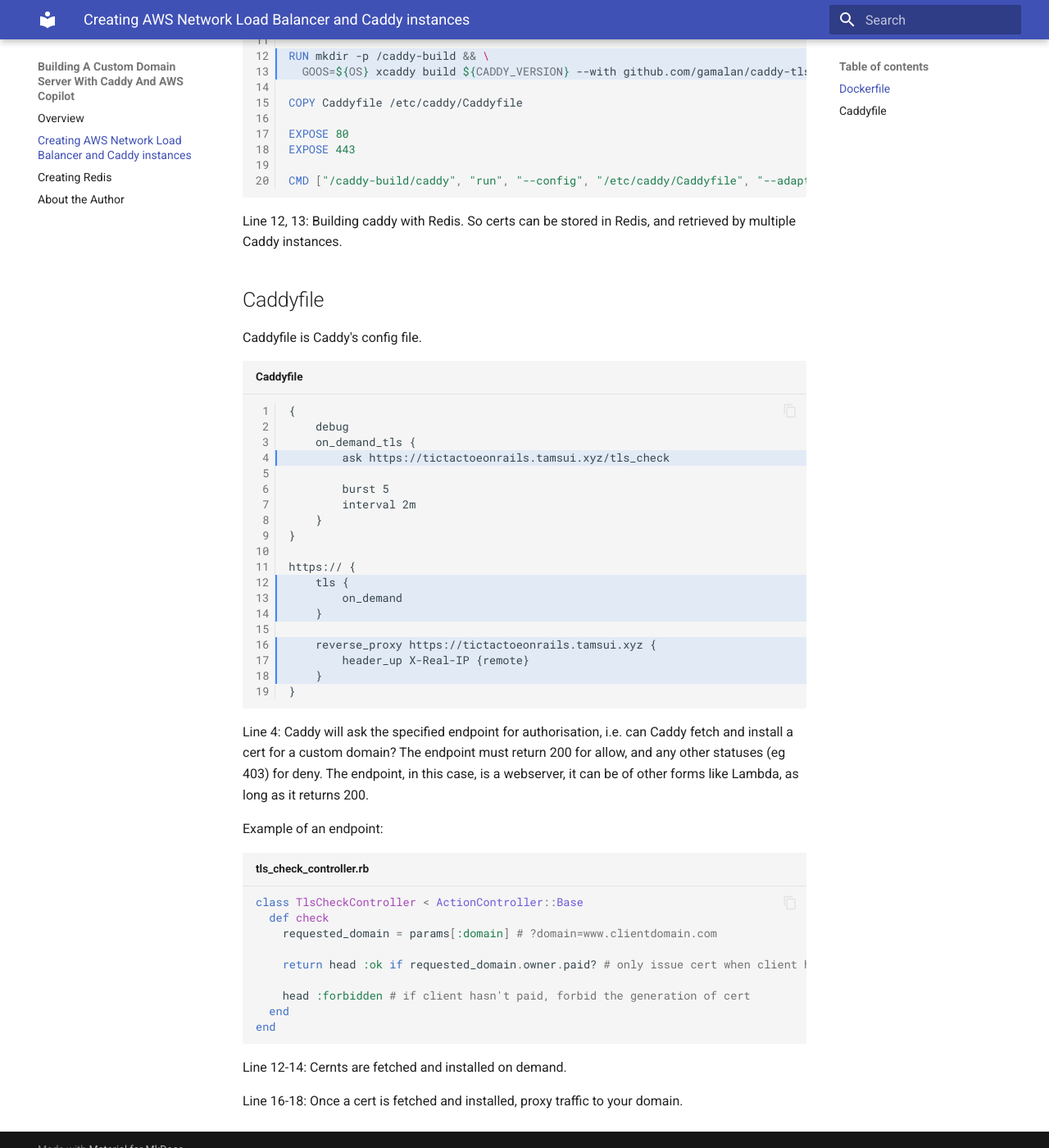
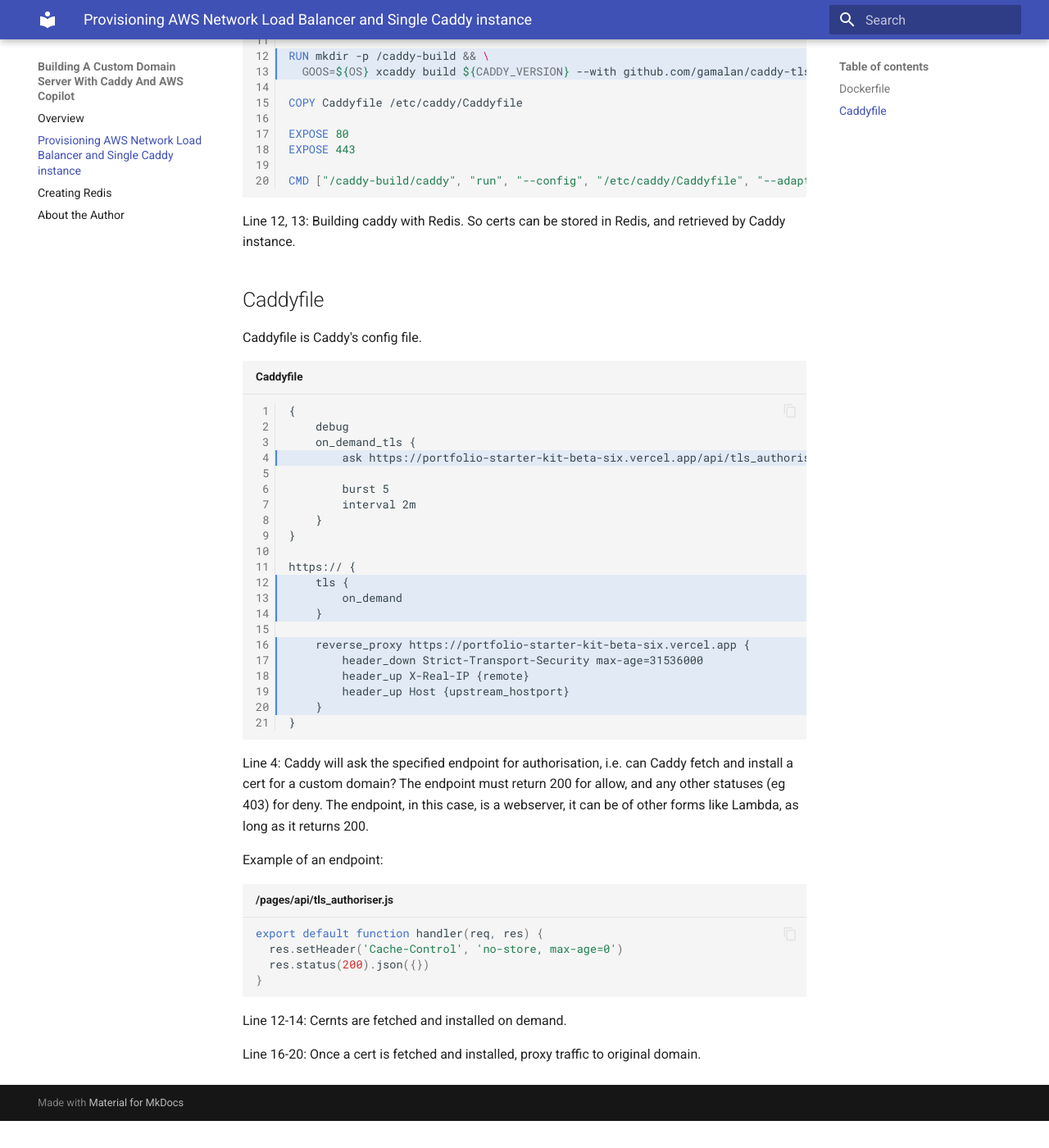
Before and after one commit to build-with-aws-copilot/caddy_docs, an MkDocs documentation site: the page built from docs/network_load_balancer_and_caddy.md, in a window 1280 px wide and 1400 px high, scrolled down 1300 px. Shown: the whole window at 82% size. Built offline with MkDocs 1.6.1 and Material for MkDocs 9.7.7, drawn with Linux system fonts in a browser that asks for light colours; after the commit the page ends 2667 px from its top, so only the background shows below that; some of the changed text lies outside the part shown.

Commit message:
used nextjs as example

````diff
--- a/docs/network_load_balancer_and_caddy.md
+++ b/docs/network_load_balancer_and_caddy.md
@@ -1,4 +1,4 @@
-We will use AWS Copilot to build a Network Load Balancer. It cannot be Application Load Balancer or Classic Load Balancer because we need the encrypted traffic to flow through the load balancer to Caddy instances. And then Caddy will be able to do its work.
+We will use AWS Copilot to build a Network Load Balancer. It cannot be Application Load Balancer or Classic Load Balancer because we need the encrypted traffic to flow through the load balancer to Caddy instance. And then Caddy will be able to do its work.
 
 Here's the manifest for building Network Load Balancer using AWS Copilot:
 
@@ -60,15 +60,15 @@
 CMD ["/caddy-build/caddy", "run", "--config", "/etc/caddy/Caddyfile", "--adapter", "caddyfile"]
 ```
 
-Line 12, 13: Building caddy with Redis. So certs can be stored in Redis, and retrieved by multiple Caddy instances.
+Line 12, 13: Building caddy with Redis. So certs can be stored in Redis, and retrieved by Caddy instance.
 
 ## Caddyfile
 Caddyfile is Caddy's config file.
-``` title="Caddyfile" linenums="1" hl_lines="4 12 13 14 16 17 18"
+``` title="Caddyfile" linenums="1" hl_lines="4 12 13 14 16 17 18 19 20"
 {
     debug
     on_demand_tls {
-        ask https://tictactoeonrails.tamsui.xyz/tls_check
+        ask https://portfolio-starter-kit-beta-six.vercel.app/api/tls_authoriser
 
         burst 5
         interval 2m
@@ -80,25 +80,22 @@
         on_demand
     }
 
-    reverse_proxy https://tictactoeonrails.tamsui.xyz {
+    reverse_proxy https://portfolio-starter-kit-beta-six.vercel.app {
+        header_down Strict-Transport-Security max-age=31536000
         header_up X-Real-IP {remote}
+        header_up Host {upstream_hostport}
     }
 }
 ```
 Line 4: Caddy will ask the specified endpoint for authorisation, i.e. can Caddy fetch and install a cert for a custom domain? The endpoint must return 200 for allow, and any other statuses (eg 403) for deny. The endpoint, in this case, is a webserver, it can be of other forms like Lambda, as long as it returns 200.
 
 Example of an endpoint:
-``` rb title="tls_check_controller.rb"
-class TlsCheckController < ActionController::Base
-  def check
-    requested_domain = params[:domain] # ?domain=www.clientdomain.com
-
-    return head :ok if requested_domain.owner.paid? # only issue cert when client has paid
-
-    head :forbidden # if client hasn't paid, forbid the generation of cert
-  end
-end
+``` js title="/pages/api/tls_authoriser.js"
+export default function handler(req, res) {
+  res.setHeader('Cache-Control', 'no-store, max-age=0')
+  res.status(200).json({})
+}
 ```
 Line 12-14: Cernts are fetched and installed on demand.
 
-Line 16-18: Once a cert is fetched and installed, proxy traffic to your domain.
+Line 16-20: Once a cert is fetched and installed, proxy traffic to original domain.
--- a/mkdocs.yml
+++ b/mkdocs.yml
@@ -7,7 +7,7 @@
 
 nav:
   - Overview: index.md
-  - Creating AWS Network Load Balancer and Caddy instances: network_load_balancer_and_caddy.md
+  - Provisioning AWS Network Load Balancer and Single Caddy instance: network_load_balancer_and_caddy.md
   - Creating Redis: redis.md
   - 'About the Author': 'about_the_author.md'
 
````
